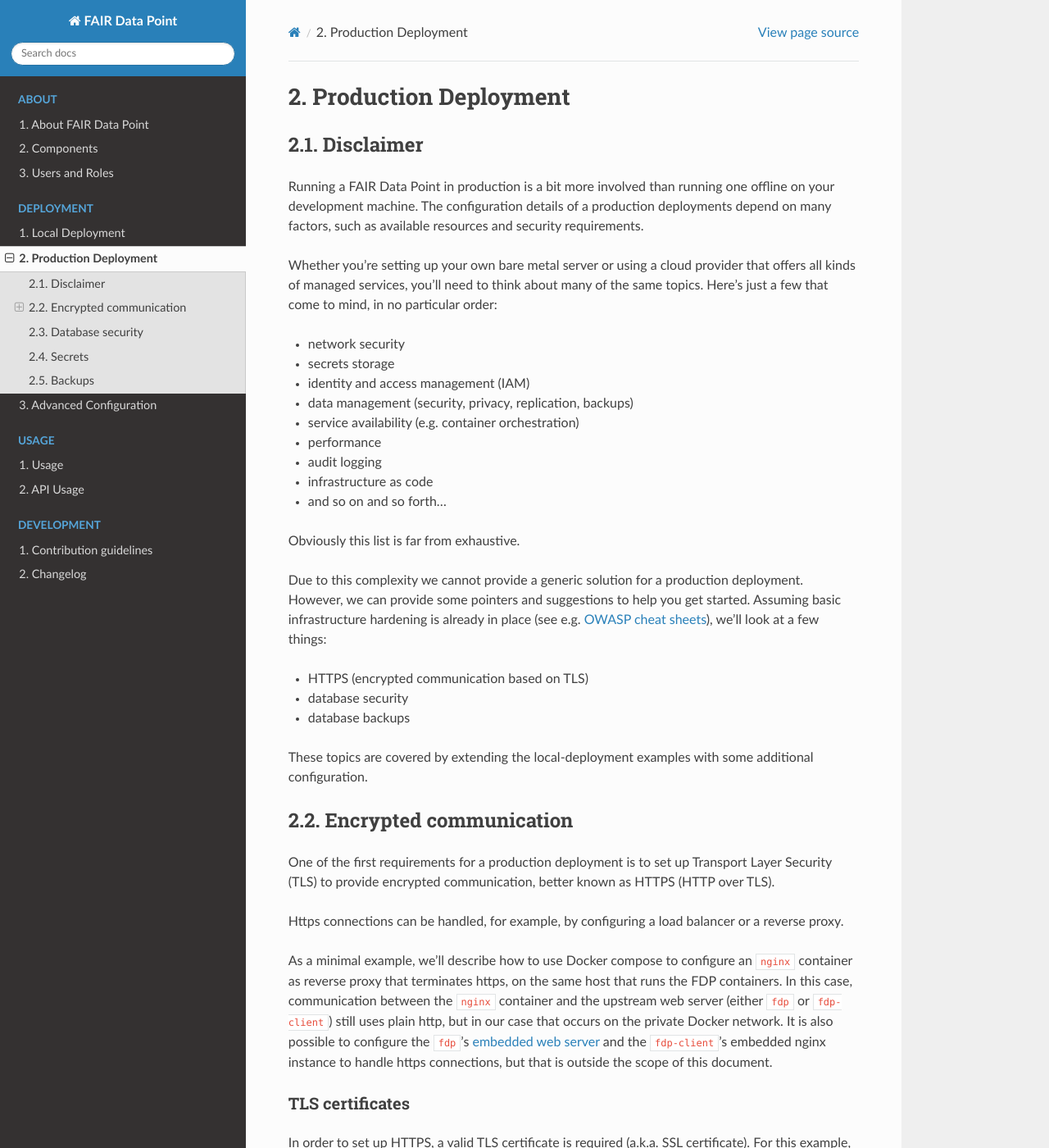
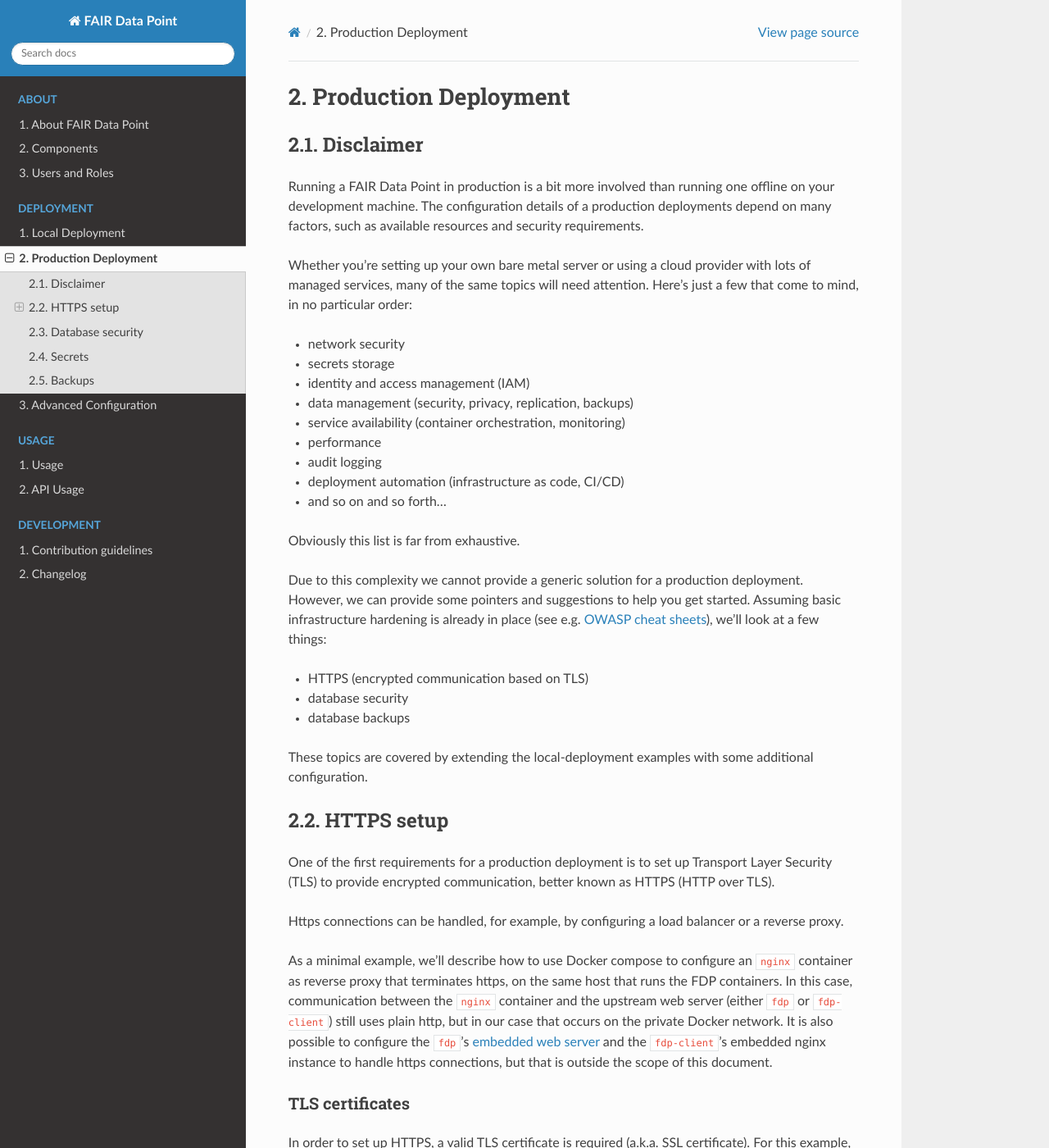
Before and after one commit to FAIRDataTeam/FAIRDataPoint-Docs, a Sphinx documentation site: the page built from docs/deployment/production-deployment.rst, in a window 1280 px wide and 1400 px high. Shown: the whole window at 82% size. Built offline with Sphinx 7.4.7 and the Read the Docs theme 3.1.0, drawn with Linux system fonts in a browser that asks for light colours; some of the changed text lies outside the part shown.

Commit message:
clarify production some deployment lines

```diff
--- a/docs/deployment/production-deployment.rst
+++ b/docs/deployment/production-deployment.rst
@@ -10,17 +10,17 @@ Disclaimer
 Running a FAIR Data Point in production is a bit more involved than running one offline on your development machine.
 The configuration details of a production deployments depend on many factors, such as available resources and security requirements.
 
-Whether you're setting up your own bare metal server or using a cloud provider that offers all kinds of managed services, you'll need to think about many of the same topics.
+Whether you're setting up your own bare metal server or using a cloud provider with lots of managed services, many of the same topics will need attention.
 Here's just a few that come to mind, in no particular order:
 
 - network security
 - secrets storage
 - identity and access management (IAM)
 - data management (security, privacy, replication, backups)
-- service availability (e.g. container orchestration)
+- service availability (container orchestration, monitoring)
 - performance
 - audit logging
-- infrastructure as code
+- deployment automation (infrastructure as code, CI/CD)
 - and so on and so forth...
 
 Obviously this list is far from exhaustive.
@@ -35,8 +35,8 @@ Assuming basic infrastructure hardening is already in place (see e.g. `OWASP che
 
 These topics are covered by extending the :ref:`local-deployment` examples with some additional configuration.
 
-Encrypted communication
-=======================
+HTTPS setup
+===========
 
 One of the first requirements for a production deployment is to set up Transport Layer Security (TLS) to provide encrypted communication, better known as HTTPS (HTTP over TLS).
 
@@ -50,7 +50,7 @@ TLS certificates
 ----------------
 
 In order to set up HTTPS, a valid TLS certificate is required (a.k.a. SSL certificate).
-For this example, we assume that a TLS certificate is already available, *on the Docker host*, for our domain ``fdp.example.com``.
+For this example, we assume a TLS certificate is already available, *on the Docker host*, for our domain ``fdp.example.com``.
 
 Certificate files can be obtained from various sources.
 Our example assumes that the `certbot`_ tool was used to obtain a certificate from `Let's Encrypt`_.
```
Also changed, not shown: other parts of docs/deployment/production-deployment.rst (+4 -1 lines).
